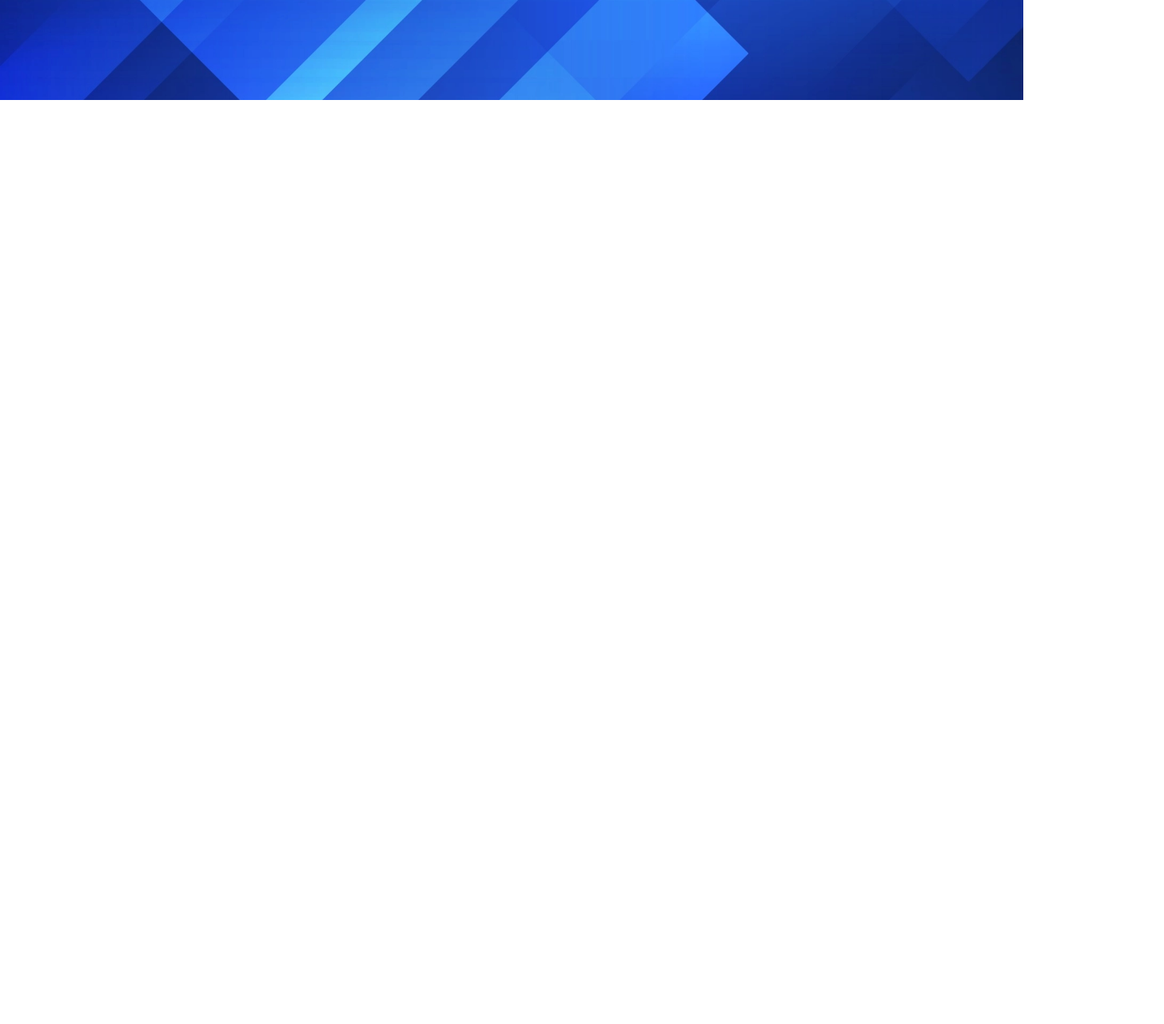
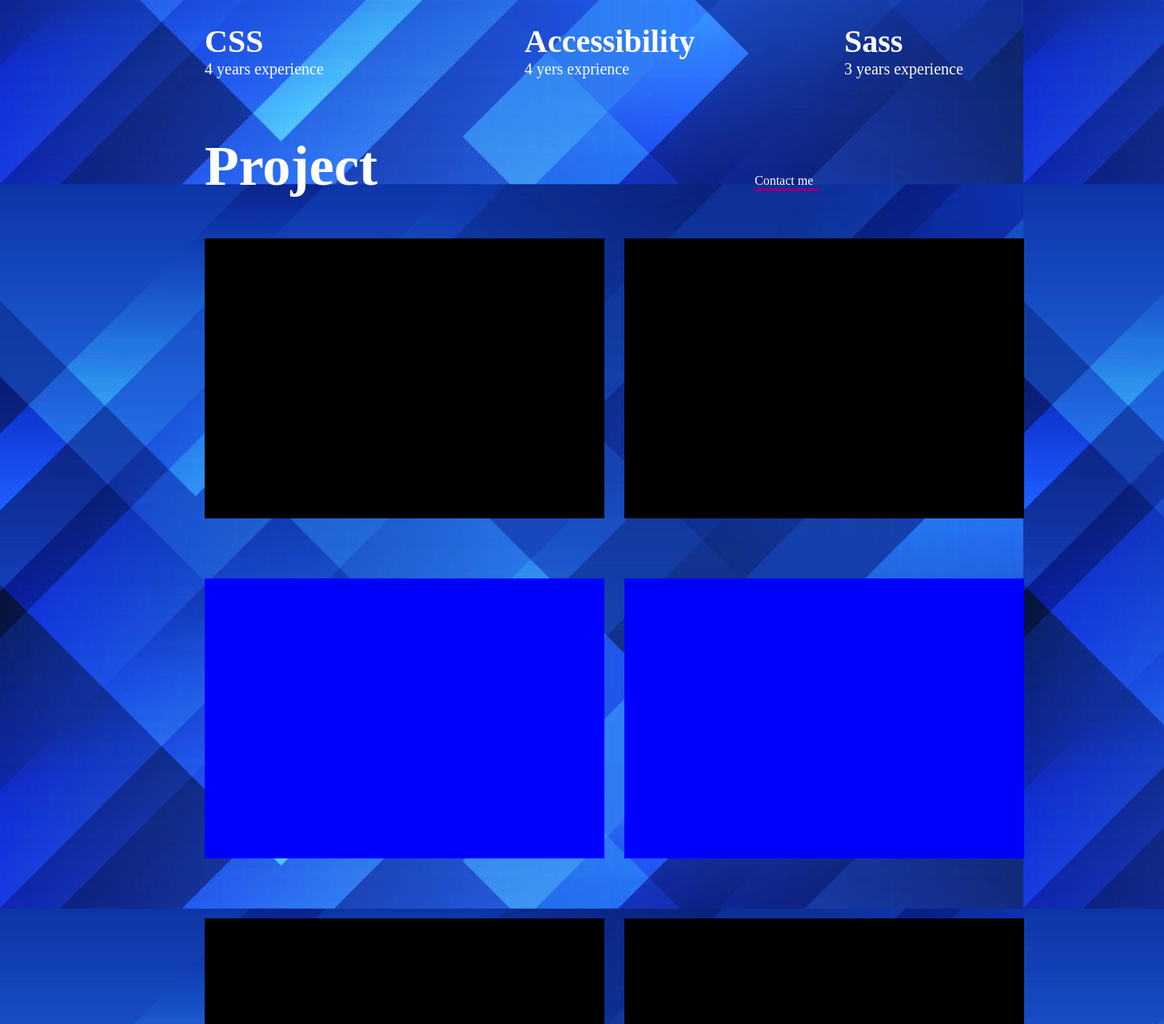
Before and after one commit to sr-lenin/my-cv, a plain HTML site: page index.html in a window 1280 px wide. Shown: the part 675-1955 px from the top of the page at 80% size, 1456 px wide, since content can reach past the window. Before the commit the page ends 800 px from the top, so only its background shows below. Drawn offline with Linux system fonts and the light colour scheme.

Commit message:
update project

```diff
--- a/index.html
+++ b/index.html
@@ -20,7 +20,7 @@
         <div class="sideLeft">
             <h1 class="nice">Nice to meet you! I'm Lenin Alcantara C.</h1>
             <span class="based">Based in the UK, i'm a back-end developer pasionate aboout building accessible web apps that users love.</span>
-            <a class="buton" href="#">Contact me</a>
+            <a class="buton1" href="#">Contact me</a>
         </div>
         <div class="sideRight">
             <img class="picture" src="./src/img/mypicture.png" alt="">
@@ -49,9 +49,6 @@
             <h1>Javascript</h1>
             <span>4 years experience</span>
         </div>
-    </div>
-
-    <div class="belowLine2">
 
         <div class="accessibility">
             <h1>Accessibility</h1>
@@ -67,6 +64,21 @@
             <h1>Sass</h1>
             <span>3 years experience</span>
         </div>
+
     </div>
+
+        <div class="containerProject">
+            <h2 class="project">Project</h2>
+            <a class="buton2" href="#">Contact me</a>
+        </div>
+
+            <div class="containerBoxes">
+                <div class="box1"></div>
+                <div class="box2"></div>
+                <div class="box3"></div>
+                <div class="box4"></div>
+                <div class="box5"></div>
+                <div class="box6"></div>
+            </div>
     </body>
     </html>
--- a/src/styles/style.css
+++ b/src/styles/style.css
@@ -6,7 +6,7 @@
 
 body{
     margin: auto;
-    width: 90%;
+    width:60%;
     background-image: url(../img/bluecv.jpg);
     color: white;
     background-repeat: no-repeat;
@@ -25,14 +25,15 @@ body{
 }
 .sideLeft{
     margin-top: 40px;
-    width: 700px;
+    width: 1000px;
     display: flex;
     flex-direction: column;
 }
 
 .nice{
+    margin-top: 60px;
     margin-bottom: 10px;
-    font-size: 55px;
+    font-size: 75px;
     width: 700px;
 }
 
@@ -42,7 +43,7 @@ body{
     width: 400px;
 }
 
-.buton{
+.buton1{
     margin-top: 40px;
     text-decoration: none;
     color: white;
@@ -59,16 +60,78 @@ body{
     background-color: black;
 }
 .raya{
-    width: 900px;
+    width: 1000px;
 }
 
 .belowLine1{
+    display: grid;
+    grid: repeat(2, 100px) / auto-flow 400px;
+    width: 1100px;
+    margin-top: 50px;
+    font-size: 20px;
+}
+
+.containerProject{
     display: flex;
-    justify-content: space-around;
-    width: 800px;
+    justify-content: space-between;
+    align-items: baseline;
+    margin-bottom: 50px;
 }
-.belowLine2{
-    display: flex;
-    justify-content: space-around;
-    width: 800px;
+
+.project{
+    font-size: 70px;
+    margin-top: 40px;
 }
+
+.buton2{
+    text-decoration: none;
+    color: white;
+    border-bottom: 4px solid purple;
+    width: 80px;
+}
+
+.containerBoxes{
+    display: grid;
+    grid: repeat(3, 300px) / auto-flow 400px;
+    gap: 125px;
+    width: 100%;
+    height: 100%;
+}
+
+.box1{
+    width: 500px;
+    height: 350px;
+    background-color: black;
+
+}
+
+.box2{
+    width: 500px;
+    height: 350px;
+    background-color: blue;
+
+}
+
+.box3{
+    width: 500px;
+    height: 350px;
+    background-color: black;
+}
+
+.box4{
+    width: 500px;
+    height: 350px;
+    background-color: black;
+}
+
+.box5{
+    width: 500px;
+    height: 350px;
+    background-color: blue;
+}
+
+.box6{
+    width: 500px;
+    height: 350px;
+    background-color: black;
+}
```
